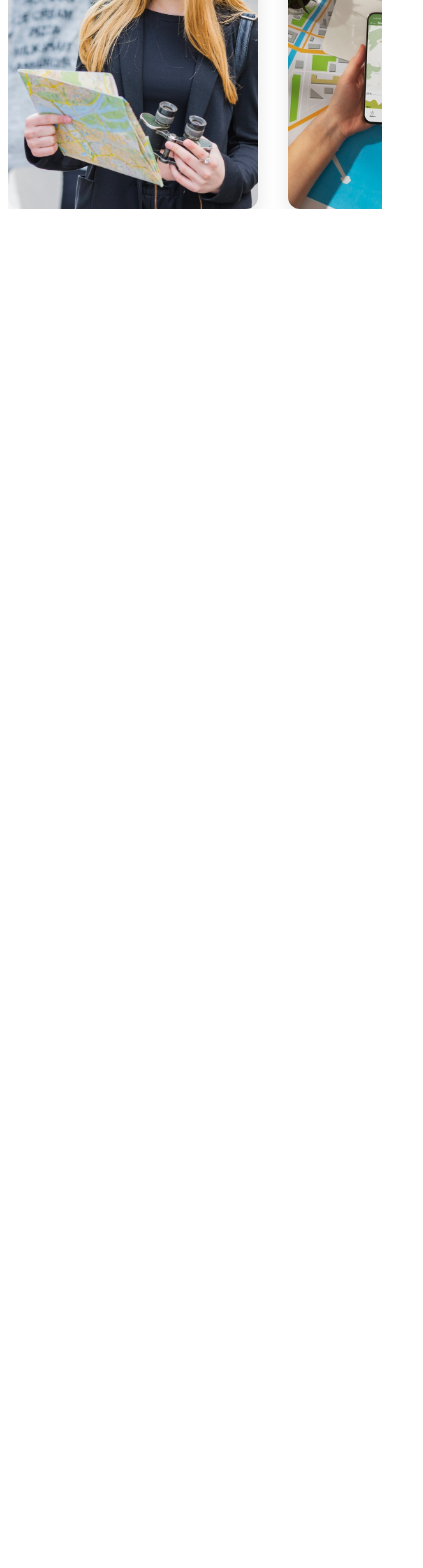
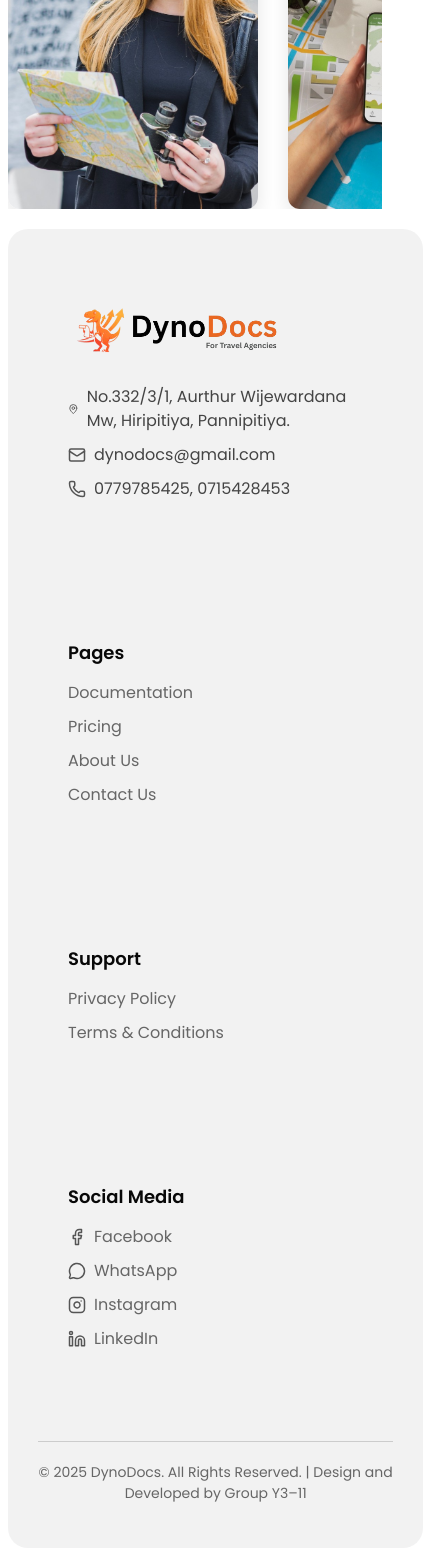
Before and after one commit to LDTECHSL/dyno-docs, a React (Vite) app in the folder dyno-docs-ui/: page / in a window 390 px wide. Shown: the part 1056-2624 px from the top of the page, 423 px wide, since content can reach past the window. Before the commit the page ends 1275 px from the top, so only its background shows below. Built offline with nearby package versions, Linux system fonts and the light colour scheme.

Commit message:
feat: add footer component with styling
- Implemented Footer component in Footer.tsx with contact information, pages, support links, and social media icons.
- Created footer.css for styling the footer layout, including responsive design adjustments.

```diff
--- a/dyno-docs-ui/package.json
+++ b/dyno-docs-ui/package.json
@@ -10,6 +10,7 @@
     "preview": "vite preview"
   },
   "dependencies": {
+    "lucide-react": "^0.561.0",
     "react": "^19.2.0",
     "react-dom": "^19.2.0",
     "react-router-dom": "^7.9.6"
--- /dev/null
+++ b/dyno-docs-ui/src/layouts/Footer.tsx
@@ -0,0 +1,82 @@
+import "../styles/footer.css";
+import logo from "../assets/dyno-docs-transparent.png";
+
+import {
+  MapPin,
+  Mail,
+  Phone,
+  Facebook,
+  Instagram,
+  Linkedin,
+  MessageCircle,
+} from "lucide-react";
+
+export default function Footer() {
+  return (
+    <footer className="footer-container">
+
+      <div className="footer-top">
+
+        {/* Column 1 — Logo + Contact */}
+        <div className="footer-col footer-brand">
+          <img className="footer-logo" src={logo} alt="DynoDocs" />
+
+          <div className="footer-info">
+            <p>
+              <MapPin size={18} className="icon" />
+              No.332/3/1, Aurthur Wijewardana Mw, Hiripitiya, Pannipitiya.
+            </p>
+
+            <p>
+              <Mail size={18} className="icon" />
+              <a href="mailto:dynodocs@gmail.com">dynodocs@gmail.com</a>
+            </p>
+
+            <p>
+              <Phone size={18} className="icon" />
+              0779785425, 0715428453
+            </p>
+          </div>
+        </div>
+
+        {/* Column 2 — Pages */}
+        <div className="footer-col">
+          <h3>Pages</h3>
+          <ul>
+            <li>Documentation</li>
+            <li>Pricing</li>
+            <li>About Us</li>
+            <li>Contact Us</li>
+          </ul>
+        </div>
+
+        {/* Column 3 — Support */}
+        <div className="footer-col">
+          <h3>Support</h3>
+          <ul>
+            <li>Privacy Policy</li>
+            <li>Terms & Conditions</li>
+          </ul>
+        </div>
+
+        {/* Column 4 — Social Media */}
+        <div className="footer-col">
+          <h3>Social Media</h3>
+          <ul>
+            <li><Facebook size={18} className="icon" /> Facebook</li>
+            <li><MessageCircle size={18} className="icon" /> WhatsApp</li>
+            <li><Instagram size={18} className="icon" /> Instagram</li>
+            <li><Linkedin size={18} className="icon" /> LinkedIn</li>
+          </ul>
+        </div>
+
+      </div>
+
+      <hr className="footer-divider" />
+
+      <p className="footer-bottom">
+        © 2025 DynoDocs. All Rights Reserved. | Design and Developed by Group Y3–11
+      </p>
+    </footer>
+  );
+}
--- a/dyno-docs-ui/src/pages/Home.tsx
+++ b/dyno-docs-ui/src/pages/Home.tsx
@@ -1,5 +1,6 @@
 import HeroSection from "../components/Hero";
 import HeroImageSlider from "../components/HeroImageSlider";
+import Footer from "../layouts/Footer";
 import Header from "../layouts/Header";
 import "../styles/home.css";
 
@@ -11,6 +12,8 @@ export default function Home() {
         <HeroSection />
 
         <HeroImageSlider />
+
+        <Footer />
     </div>
   );
 }
--- /dev/null
+++ b/dyno-docs-ui/src/styles/footer.css
@@ -0,0 +1,104 @@
+.footer-container {
+    background: #e1e1e171;
+    padding: 50px 30px 30px;
+    border-radius: 20px;
+    margin: 20px auto;
+    width: 95%;
+}
+
+.footer-top {
+    display: flex;
+    justify-content: space-between;
+    gap: 40px;
+    flex-wrap: wrap;
+}
+
+.footer-logo {
+    width: 220px;
+    margin-bottom: 10px;
+}
+
+.tagline {
+    font-size: 12px;
+    margin-left: 70px;
+    margin-top: -6px;
+    color: #444;
+}
+
+.footer-info p {
+    margin: 10px 0;
+    color: #444;
+}
+
+.footer-info a {
+    color: #444;
+    text-decoration: none;
+}
+
+/* COMMON COLUMN STYLE */
+.footer-col {
+    min-width: 150px;
+    padding: 0px 30px 50px 30px;
+}
+
+.footer-col h3 {
+    font-size: 18px;
+    margin-bottom: 15px;
+    font-weight: 700;
+}
+
+.footer-col ul {
+    list-style: none;
+    padding: 0;
+    margin: 0;
+}
+
+.footer-col li {
+    margin-bottom: 10px;
+    color: #666;
+    cursor: pointer;
+}
+
+.footer-col li:hover {
+    color: #000;
+}
+
+/* DIVIDER */
+.footer-divider {
+    margin: 30px 0 20px;
+    border: none;
+    border-top: 1px solid #ccc;
+}
+
+/* BOTTOM TEXT */
+.footer-bottom {
+    text-align: center;
+    font-size: 14px;
+    color: #666;
+}
+
+/* RESPONSIVE */
+@media (max-width: 768px) {
+    .footer-top {
+        flex-direction: column;
+    }
+
+    .footer-col {
+        margin-top: 20px;
+    }
+
+    .tagline {
+        margin-left: 0;
+    }
+}
+
+.footer-info p,
+.footer-col ul li {
+  display: flex;
+  align-items: center;
+  gap: 8px;
+}
+
+.icon {
+  color: #555;
+}
```
Also changed, not shown: dyno-docs-ui/src/assets/dyno-docs-transparent.png (added), 1 other file (tests, documents, lock files or other folders).
